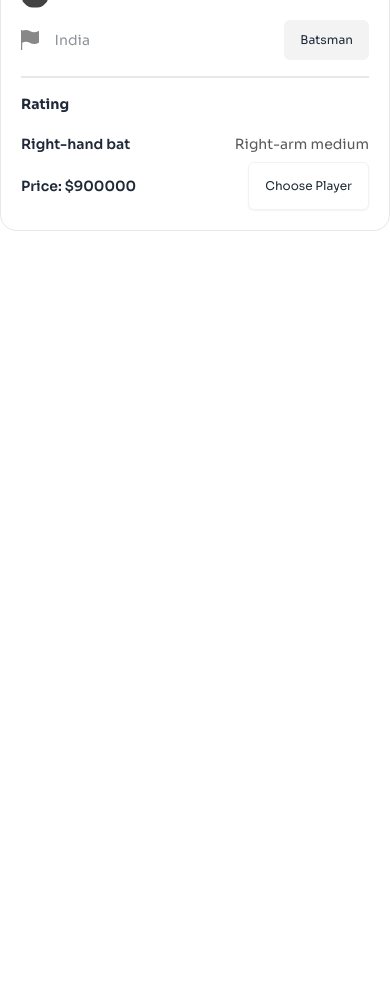
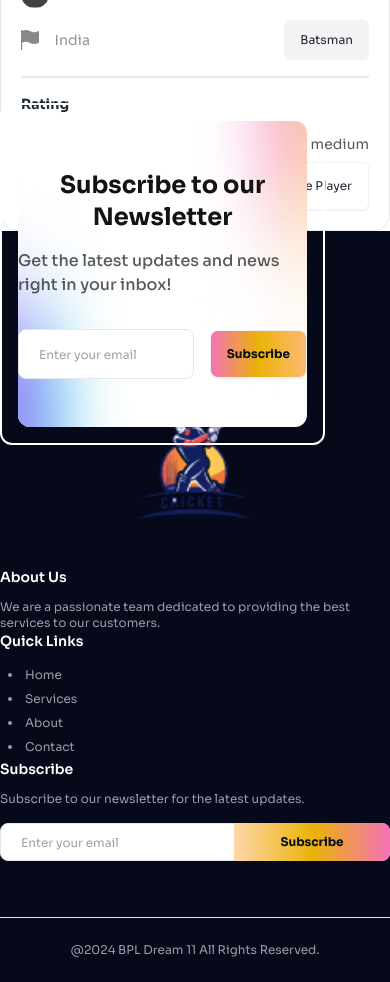
Before and after one commit to MohammadSajjadHossain9648/BPL-Dream-11-online, a React (Vite) app: page / in a window 390 px wide. Shown: the part 9140-10122 px from the top of the page. Before the commit the page ends 9371 px from the top, so only its background shows below. Built offline with nearby package versions, Linux system fonts and the light colour scheme.

Commit message:
Add responsive footer in Footer component using DaisyUI

```diff
--- a/src/App.jsx
+++ b/src/App.jsx
@@ -2,19 +2,21 @@ import { useState } from 'react'
 import './App.css'
 import Header from './components/Header/Header';
 import PlayerSelection from './components/PlayerSelection/PlayerSelection';
+import Footer from './components/Footer/Footer';
 
 function App() {
   const [coins, setCoins] = useState(0);
-  const[isActive, setIsActive] = useState({
-    page: "available",
-    status: true,
-  });
-
 
   const handleToAddCoin = () => {
     const newCoins = coins + 4000000;
     setCoins(newCoins);
   };
+
+  //conditional rendering in PlayerSelection header
+  const[isActive, setIsActive] = useState({
+    page: "available",
+    status: true,
+  });
 
   const handlePageChange = (page) => {
     if(page === "available"){
@@ -31,6 +33,32 @@ function App() {
     }
   }
 
+  //check the player is sold or not
+  const [selectedPlayers, setSelectedPlayers] = ([]);
+
+  const handleToChoosePlayer = (player) => {
+    const {name, bidding_price} = player;
+
+    //check balance to bid a player
+    if(coins < bidding_price){
+      alert("Insufficient funds for this bid!")
+      return ;
+    }
+
+    //check the player is already selected or not
+    selectedPlayers.map(selectedPlayer => {
+      if(selectedPlayer.name === name){
+        alert("Player is already selected!")
+        return ;
+      }
+    });
+
+    const updateSelectedPlayer = [...selectedPlayers, player];
+    setSelectedPlayers(updateSelectedPlayer);
+
+    console.log(selectedPlayers);
+  }
+
   return (
     <>
       <div className="sm:mx-4 md:mx-12 lg:mx-20">
@@ -38,10 +66,15 @@ function App() {
         <Header coins={coins} handleToAddCoin={handleToAddCoin}></Header>
 
         {/* player section */}
-        <PlayerSelection isActive={isActive} handlePageChange={handlePageChange}></PlayerSelection>
+        <PlayerSelection
+            isActive={isActive}
+            handlePageChange={handlePageChange}
+            handleToChoosePlayer={handleToChoosePlayer}
+        ></PlayerSelection>
+      </div>
 
-        {/* footer section */}
-      </div>
+      {/* footer section */}
+      <Footer></Footer>
     </>
   )
 }
--- a/src/components/Candidate/Candidate.jsx
+++ b/src/components/Candidate/Candidate.jsx
@@ -2,7 +2,7 @@ import PropTypes from 'prop-types';
 import profile from '../../assets/profile.svg';
 import flag from '../../assets/flag.svg';
 
-const Candidate = ({ candidate }) => {
+const Candidate = ({ candidate, handleToChoosePlayer }) => {
     const {name, country, img, role, batting_type, bowling_type, bidding_price} = candidate;
 
     return (
@@ -31,7 +31,7 @@ const Candidate = ({ candidate }) => {
                 </div>
                 <div className="flex justify-between items-center">
                     <p className="text-sm font-semibold">Price: ${bidding_price}</p>
-                    <button className="btn text-xs font-normal bg-white_color rounded-md">Choose Player</button>
+                    <button onClick={() => handleToChoosePlayer(candidate)} className="btn text-xs font-normal bg-white_color rounded-md">Choose Player</button>
                 </div>
             </div>
         </div>
--- a/src/components/Candidates/Candidates.jsx
+++ b/src/components/Candidates/Candidates.jsx
@@ -2,7 +2,7 @@ import PropTypes from 'prop-types';
 import { useEffect, useState } from 'react';
 import Candidate from '../Candidate/Candidate';
 
-const Candidates = () => {
+const Candidates = ({ handleToChoosePlayer }) => {
     const [candidates, setCandidates] = useState([]);
 
     useEffect(() => {
@@ -13,9 +13,13 @@ const Candidates = () => {
     }, []);
 
     return (
-        <div className="grid sm:grid-cols-1 md:grid-cols-2 lg:grid-cols-3 gap-5">
+        <div className="sm:mb-60 md:mb-80 grid sm:grid-cols-1 md:grid-cols-2 lg:grid-cols-3 gap-5">
             {
-                candidates.map((candidate, idx) => <Candidate key={idx} candidate={candidate}></Candidate>)
+                candidates.map((candidate, idx) => <Candidate
+                                                        key={idx}
+                                                        candidate={candidate}
+                                                        handleToChoosePlayer={handleToChoosePlayer}
+                                                    ></Candidate>)
             }
         </div>
     );
--- /dev/null
+++ b/src/components/Footer/Footer.jsx
@@ -0,0 +1,73 @@
+import logo from '../../assets/logo.png';
+import bgShadow from '../../assets/bg-shadow.png';
+
+const Footer = () => {
+    return (
+        <div className="relative bg-blue_color text-shade_white_color_2">
+            {/* footer top section */}
+            <div className="absolute -top-32 sm:left-20 lg:left-28 w-10/12 mx-auto rounded-xl border-2 border-white_color p-4">
+                <div className="relative bg-white_color rounded-xl overflow-hidden">
+                    {/* image layer over Background */}
+                    <img className="absolute w-full h-full bg-cover z-0" src={bgShadow} alt="background shadow image" />
+
+                    {/* Text content layer */}
+                    <div className="relative z-10 flex flex-col items-center justify-center space-y-4 py-12 sm:w-4/5 lg:w-1/2 mx-auto">
+                        <h1 className="text-2xl font-bold text-black_color text-center sm:w-4/5 md:w-full">Subscribe to our Newsletter</h1>
+                        <p className="font-medium text-shade_black_color_1 pb-4">Get the latest updates and news right in your inbox!</p>
+                        <div className="w-full h-full flex items-center">
+                            <input type="email" placeholder="Enter your email"
+                            className="w-full mr-4 text-black_color border border-shade_black_border_color rounded-lg py-3 pl-5 focus:outline-none placeholder:text-xs placeholder:text-shade_black_placeholder_color"
+                            />
+                            <button className="btn rounded-r-lg text-xs font-bold text-greenish_blue_color bg-gradient-to-r from-pink-400 via-yellow-500 to-orange-300 shadow-custom_inset">Subscribe</button>
+                        </div>
+                    </div>
+                </div>
+            </div>
+
+
+            {/* footer middle section */}
+            <div className="sm:mx-auto md:mx-12 lg:mx-20 pt-44">
+                <figure className="mb-12 flex justify-center">
+                    <img className="h-28" src={logo} alt="brand logo image" />
+                </figure>
+
+                <div className="grid sm:grid-cols-1 md:grid-cols-3 sm:gap-12 lg:gap-32 sm:w-2/5 md:w-full mx-auto sm:text-center md:text-left">
+                    <div className="md:w-3/4">
+                        <h1 className="text-sm font-semibold text-white_color pb-3">About Us</h1>
+                        <p className="text-xs">
+                            We are a passionate team dedicated to providing the best services to our customers.
+                        </p>
+                    </div>
+                    <div>
+                        <h1 className="text-sm font-semibold text-white_color pb-3">Quick Links</h1>
+                        <ul className="text-xs list-disc list-inside px-2 py-1 space-y-2">
+                            <li><a href="#">Home</a></li>
+                            <li><a href="#">Services</a></li>
+                            <li><a href="#">About</a></li>
+                            <li><a href="#">Contact</a></li>
+                        </ul>
+                    </div>
+                    <div>
+                        <h1 className="text-sm font-semibold text-white_color pb-3">Subscribe</h1>
+                        <p className="text-xs md:w-4/5">
+                            Subscribe to our newsletter for the latest updates.
+                        </p>
+                        <div className="relative mt-4">
+                            <input type="email" placeholder="Enter your email"
+                            className="w-full pr-20 text-black_color border border-shade_white_border_color rounded-lg py-1.5 pl-5 focus:outline-none placeholder:text-xs placeholder:text-shade_black_placeholder_color"
+                            />
+                            <button className="absolute right-0 top-0 h-full w-2/5 rounded-r-lg text-xs font-bold text-greenish_blue_color bg-gradient-to-l from-pink-400 via-yellow-500 to-orange-200 shadow-custom_inset">Subscribe</button>
+                        </div>
+                    </div>
+                </div>
+            </div>
+
+            {/* footer bottom section */}
+            <div className="border-t border-shade_white_border_color text-center py-6 mt-14">
+                <p className="text-xs">@2024 BPL Dream 11 All Rights Reserved.</p>
+            </div>
+        </div>
+    );
+};
+
+export default Footer;
--- a/src/components/PlayerSelection/PlayerSelection.jsx
+++ b/src/components/PlayerSelection/PlayerSelection.jsx
@@ -5,7 +5,7 @@ import Squad from '../Squad/Squad';
 import { useState } from 'react';
 
 
-const PlayerSelection = ({ isActive, handlePageChange }) => {
+const PlayerSelection = ({ isActive, handlePageChange, handleToChoosePlayer }) => {
     // header conditional rendering
     const {page, status} = isActive;
     const renderAuthText = () => {
@@ -25,7 +25,7 @@ const PlayerSelection = ({ isActive, handlePageChange }) => {
 
             <div>
                 {
-                    (page === "available") ? <Candidates></Candidates> : <Squad></Squad>
+                    (page === "available") ? <Candidates handleToChoosePlayer={handleToChoosePlayer}></Candidates> : <Squad></Squad>
                 }
             </div>
         </div>
```
